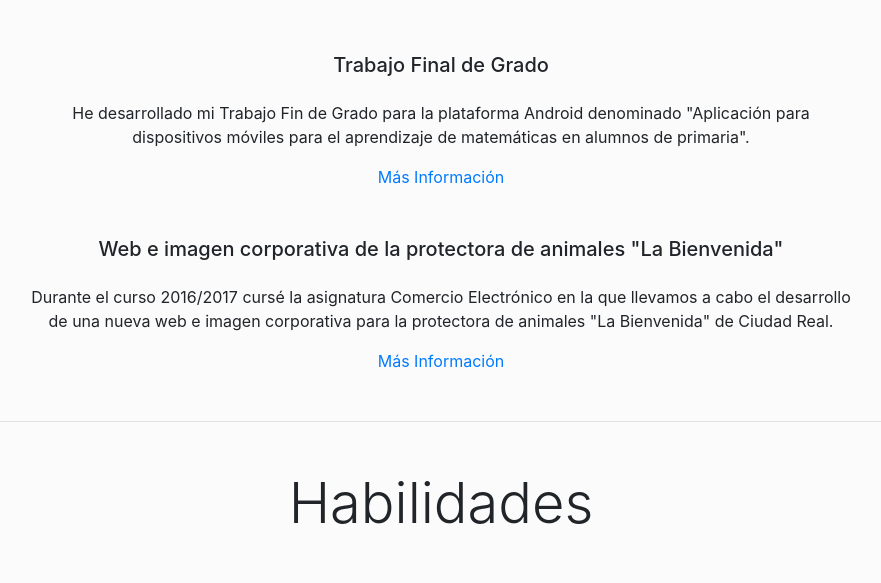
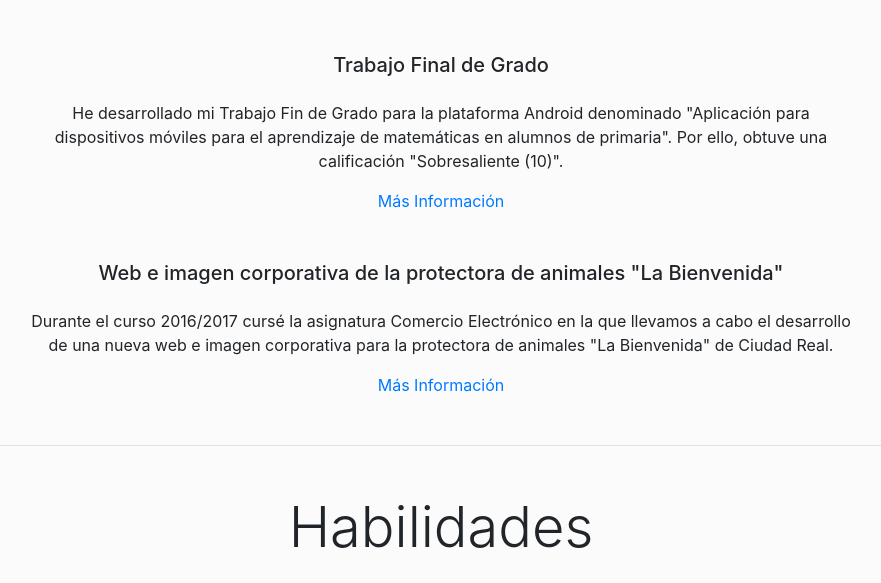
Before and after one commit to JaimePerezS/JaimePerezS.github.io, a plain HTML site: page index.html in a window 1280 px wide. Shown: the part 1594-2177 px from the top of the page, without its empty margins (199-1080 px from the left). Drawn offline with nearby package versions, Linux system fonts and the light colour scheme.

Commit message:
Update index.html

```diff
--- a/index.html
+++ b/index.html
@@ -128,7 +128,7 @@
       </div>
       <div class="row featurette">
         <div class="col-md-9 col-center text-center">
-          <p>He desarrollado mi Trabajo Fin de Grado para la plataforma Android denominado "Aplicación para dispositivos móviles para el aprendizaje de matemáticas en alumnos de primaria".</p>
+          <p>He desarrollado mi Trabajo Fin de Grado para la plataforma Android denominado "Aplicación para dispositivos móviles para el aprendizaje de matemáticas en alumnos de primaria". Por ello, obtuve una calificación "Sobresaliente (10)".</p>
           <a href="https://ruidera.uclm.es/xmlui/handle/10578/19013">Más Información</a>
         </div>
       </div>
```
